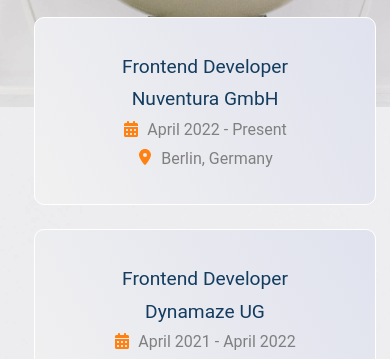
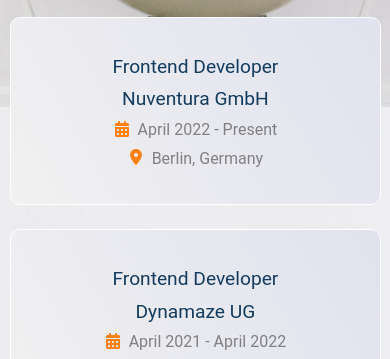
Before and after one commit to snazzyai/AbdulsalamIbrahim, a Gatsby site: page / in a window 390 px wide. Shown: the part 737-1096 px from the top of the page. Built offline with nearby package versions, Linux system fonts and the light colour scheme; Gatsby itself is replaced by a stand-in of ours.

Commit message:
changed styles

```diff
--- a/src/components/Experience/experience.module.sass
+++ b/src/components/Experience/experience.module.sass
@@ -35,5 +35,4 @@
     .heading
         text-align: center
     .container
-        margin: 1.5rem
-        margin-left: 1.5rem
+        margin-right: 1.2rem
```
